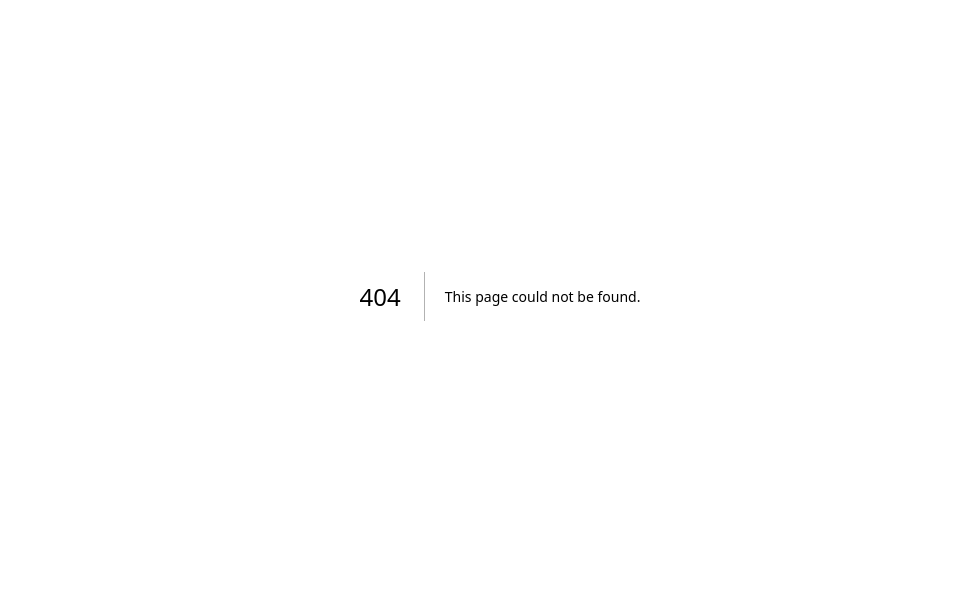
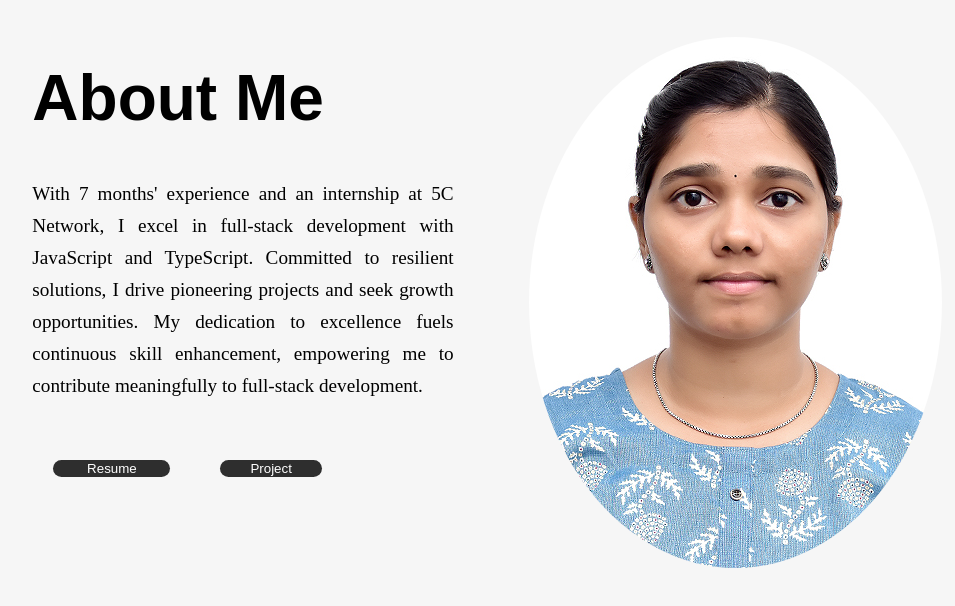
Before and after one commit to suprajasribalaji/Portfolio-Nextjs, a Next.js app: page /About in a window 1280 px wide. Before the commit this address had no page. Shown: the part 104-710 px from the top of the page, without its empty margins (140-1095 px from the left). Built offline with nearby package versions, Linux system fonts and the light colour scheme.

Commit message:
about page setup completed

```diff
--- /dev/null
+++ b/pages/About.tsx
@@ -0,0 +1,159 @@
+import { NextPage } from "next";
+import styled from "styled-components";
+import { BackgroundColor, ButtonColor, TextColor } from "../styles/theme";
+import ProfilePicture from "../public/images/myImage.jpg";
+import { useState } from "react";
+
+const About: NextPage = () => {
+    const [isResumeClicked, setIsResumeClicked] = useState<boolean>(false);
+
+    return (
+        <AboutPage>
+            <AboutContent>
+                <Title>
+                    <TitleHeading>About Me</TitleHeading>
+                </Title>
+                <Content>
+                    With 7 months' experience and an internship at 5C Network, I excel in full-stack development with
+                    JavaScript and TypeScript. Committed to resilient solutions, I drive pioneering projects and seek
+                    growth opportunities. My dedication to excellence fuels continuous skill enhancement,
+                    empowering me to contribute meaningfully to full-stack development.
+                </Content>
+                <ResumeAlertPopup>
+                    {
+                        isResumeClicked &&
+                        <AlertPopup className="alert alert-primary" role="alert" style={{ width: '100%' }}>
+                            <PopupDescription>Do you want to download or view the resume?</PopupDescription>
+                            <PopupButtons className="d-flex justify-content-between">
+                                <DownloadButton>
+                                    <StyledPopUpButton type="button" className="btn" onClick={() => setIsResumeClicked(false)}>Download</StyledPopUpButton>
+                                </DownloadButton>
+                                <ViewButton>
+                                    <StyledPopUpButton type="button" className="btn" onClick={() => setIsResumeClicked(false)}>View</StyledPopUpButton>
+                                </ViewButton>
+                            </PopupButtons>
+                        </AlertPopup>
+                    }
+                </ResumeAlertPopup>
+                <Buttons>
+                    <ResumeButton>
+                        <StyledButton type="button"  className="btn btn-outline-primary btn-lg " onClick={() => setIsResumeClicked(true)}>Resume</StyledButton>
+                    </ResumeButton>
+                    <ProjectButton>
+                        <StyledButton type="button"  className="btn btn-outline-primary btn-lg" >Project</StyledButton>
+                    </ProjectButton>
+                </Buttons>
+            </AboutContent>
+            <ProfilePhoto>
+                <StyledImage src={ProfilePicture.src} />
+            </ProfilePhoto>
+        </AboutPage>
+    )
+};
+
+export default About;
+
+const AboutPage = styled.div`
+    height: 100vh;
+    width: 100%;
+    background-color: ${BackgroundColor.aboutBg};
+    display: flex;
+    flex-direction: row;
+    justify-content: center;
+    align-items: center;
+`;
+
+
+const AboutContent = styled.div`
+    margin-left: 13%;
+    margin-bottom: 10%;
+    line-height: 200%;4
+`;
+
+const Title = styled.div`
+    font-family: "Hanken Grotesk", sans-serif;
+    margin-bottom: 8%;
+    margin-top: 20%;
+`;
+
+const TitleHeading = styled.h3`
+    font-size: 400%;
+    font-weight: 550;
+`;
+
+const Content = styled.div`
+    text-align: justify;
+    font-size: 120%;
+`;
+
+const Buttons = styled.div`
+    margin-top: 12%;
+    display: flex;
+`;
+
+const StyledButton = styled.button`
+  background-color: ${ButtonColor.backgroundColor};
+  border: none;
+  color: ${TextColor.primaryWhite};
+  &&&:hover {
+    background-color: ${ButtonColor.backgroundColor};
+    color: ${TextColor.lightWhite};
+  }
+  border-radius: 1.4em;
+  width: 190%;
+`;
+
+const StyledPopUpButton = styled.button`
+  background-color: ${ButtonColor.backgroundColor};
+  border: none;
+  color: ${TextColor.primaryWhite};
+  &&&:hover {
+    background-color: ${ButtonColor.backgroundColor};
+    color: ${TextColor.lightWhite};
+  }
+  border-radius: 1.8em;
+  width: 160%;
+`;
+
+const ResumeButton = styled.div`
+  margin-left: 5%;
+`;
+
+const ProjectButton = styled.div`
+    margin-left: 25%;
+`;
+
+const ProfilePhoto = styled.div`
+    margin-left: 6%;
+    margin-right: 15%;
+`;
+
+const StyledImage = styled.img`
+    border-radius: 50%;
+    object-fit: cover;
+`;
+
+const ResumeAlertPopup = styled.div`
+  margin-top: 6%;
+`;
+
+const AlertPopup = styled.div`
+  display: flex;
+  flex-direction: row;
+`;
+
+const PopupDescription = styled.div`
+  width: 100%;
+`;
+
+const PopupButtons = styled.div`
+  display: flex;
+  flex-direction: column;
+  margin-right: 14%;
+`;
+
+const DownloadButton = styled.div`
+  margin-bottom: 12%;
+`;
+
+const ViewButton = styled.div``;
```
Also changed, not shown: pages/Dashboard.tsx (+9 -2 lines), public/images/myImage.jpg (added), 1 other file (tests, documents, lock files or other folders).
